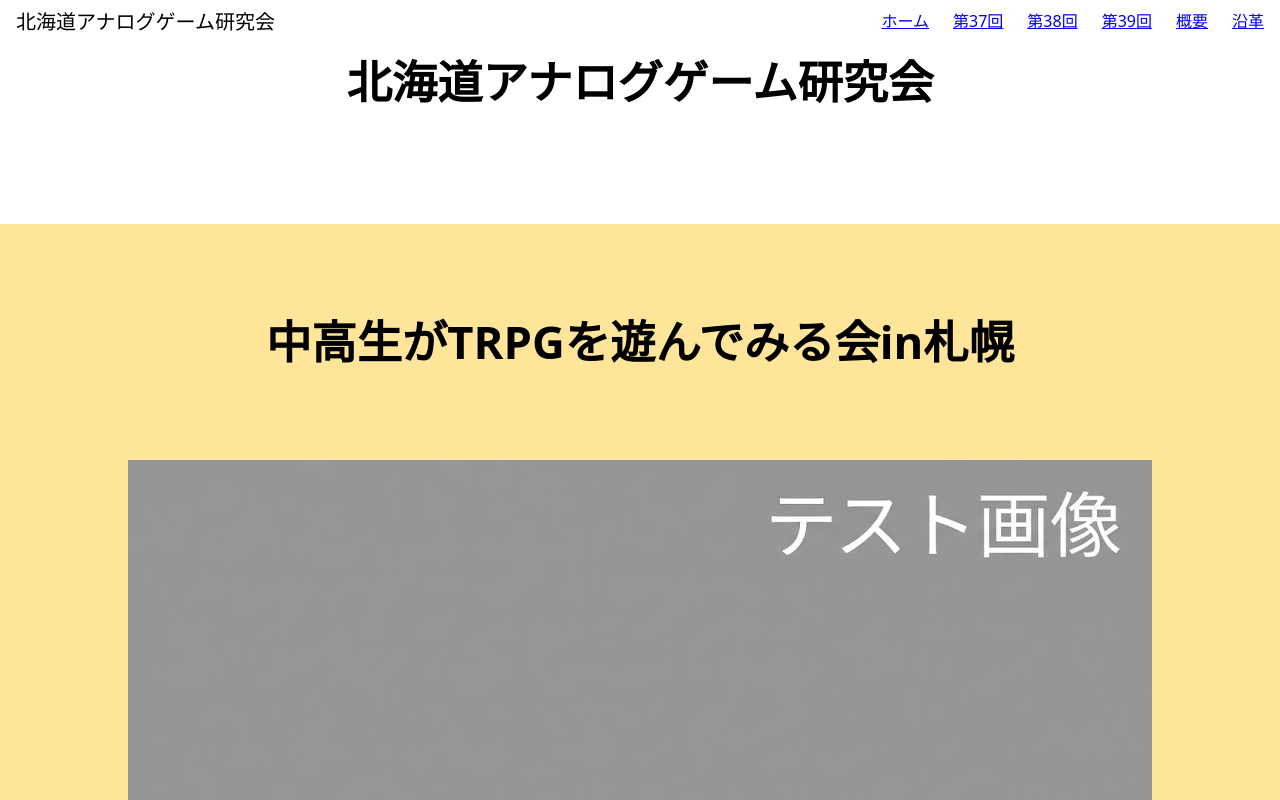
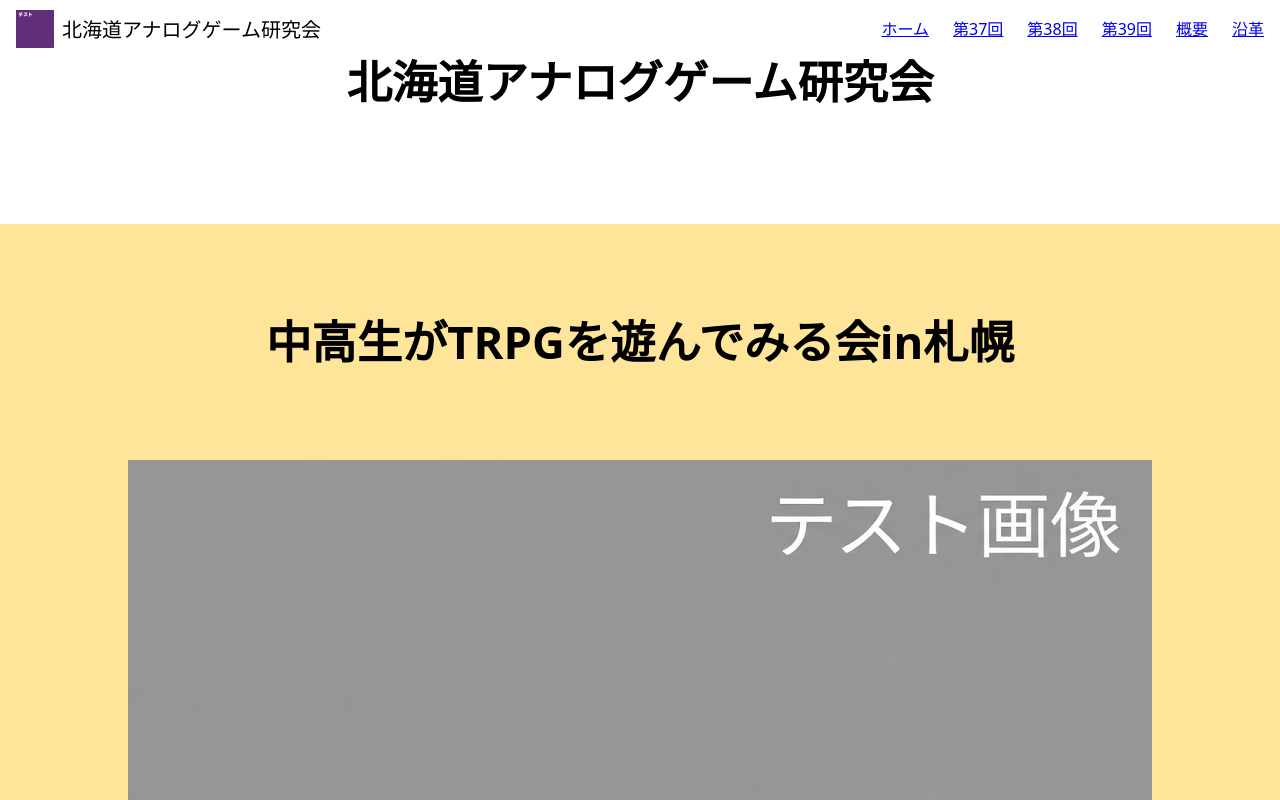
Before and after one commit to haes-g/haes-g.github.io, a React (Vite) app: page / in a window 1280 px wide. Shown: the top 800 px of the page. Built offline with nearby package versions, Linux system fonts and the light colour scheme.

Commit message:
修正:サイト見出しに画像を追加、ヘッダーの配置を調整

```diff
--- a/src/component/Header.tsx
+++ b/src/component/Header.tsx
@@ -37,7 +37,12 @@ const Header = (props: Props) => {
   return (
     <header>
       <div className={isScrolled ? 'scrolled' : ''}>
-        <h1><a href="/">北海道アナログゲーム研究会</a></h1>
+        <div className="site-title">
+          <h1>
+            <img src="src/assets/images/test_logo_image.png" alt="北海道アナログゲーム研究会" width="38" />
+            <a href="/">北海道アナログゲーム研究会</a>
+          </h1>
+        </div>
         <Navigation />
       </div>
       <PageTitle title={props.title} />
--- a/src/scss/component/Header.scss
+++ b/src/scss/component/Header.scss
@@ -3,10 +3,11 @@
 
 header {
 
-  // 全体の構造
-  div {
+  // ヘッダーのメインコンテナ
+  >div {
     display: flex;
     align-items: center;
+    justify-content: space-between; // タイトルとナビゲーションを両端に配置
     padding: 10px 16px;
     position: fixed;
     width: 100%;
@@ -14,40 +15,42 @@ header {
     left: 0;
     transition: background-color 0.3s;
     z-index: 1000;
+    background-color: $color-white;
 
-    // h1と.navigationがそれぞれ50%の幅を持つように設定
-    >h1,
-    >.navigation {
-      flex-basis: 50%;
-    }
-
+    // スクロール時のスタイル
     &.scrolled {
       background-color: $color-charcoal;
 
-      a {
+      // scrolled状態では、サイトタイトルとナビゲーションのリンク色を白に
+      .site-title a,
+      nav a {
         color: $color-white;
       }
     }
   }
 
-  // 見出し
+  // サイトタイトル
+  .site-title {
     h1 {
       font-size: 15pt;
       font-weight: normal;
       margin: 0;
+      display: flex;
+      align-items: center;
 
       a {
         color: #000;
         text-decoration: none;
+        transition: color 0.3s; // 色の変更を滑らかに
 
         &:hover {
           text-decoration: underline;
         }
       }
-  }
 
-  // ナビゲーション
-  nav {
-    width: 100%;
+      img {
+        margin-right: 8px;
       }
     }
+  }
+}
```
Lines whose indentation alone changed are shown as unchanged.
